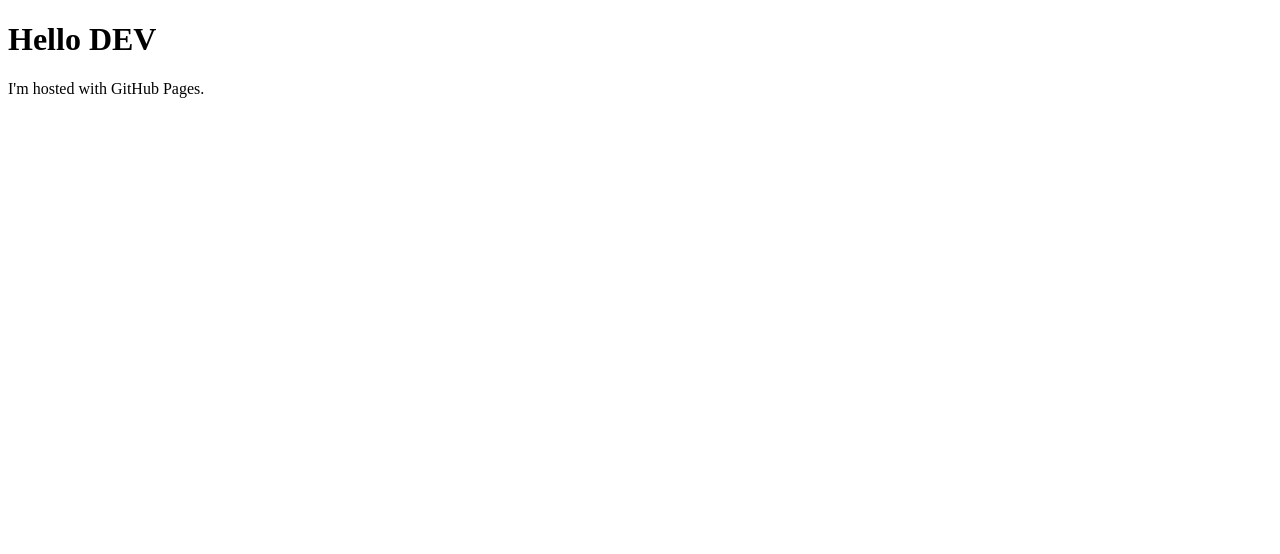
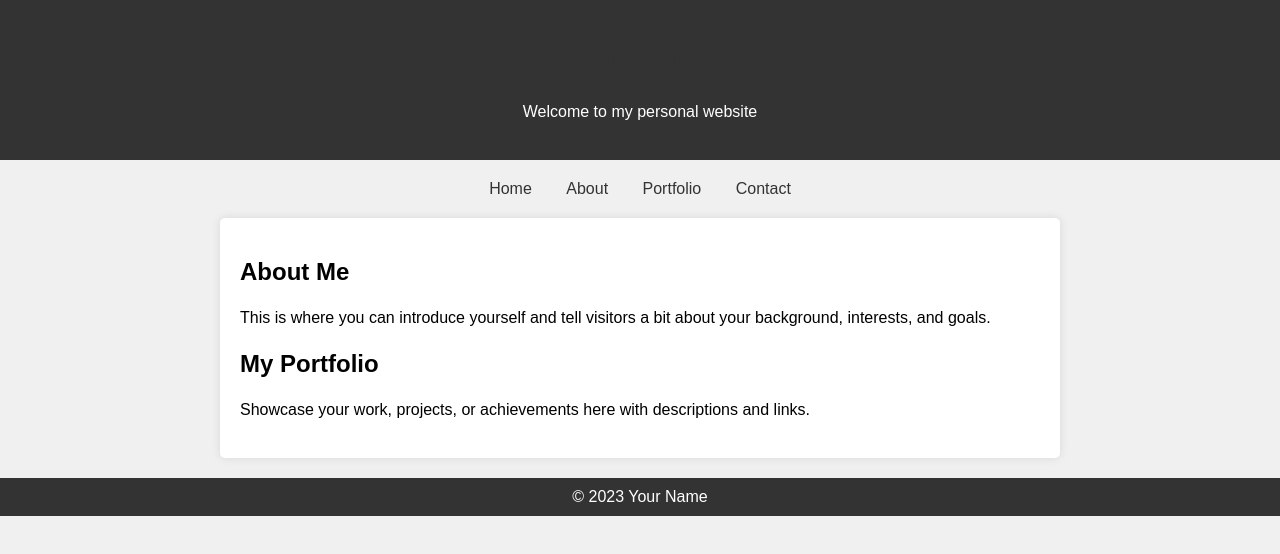
Before and after one commit to cromwellm/DEV, a plain HTML site: page index.html in a window 1280 px wide. Drawn offline with Linux system fonts and the light colour scheme.

Commit message:
Update index.html

```diff
--- a/index.html
+++ b/index.html
@@ -1,9 +1,87 @@
 <!DOCTYPE html>
-<html>
+<html lang="en">
+<head>
+    <meta charset="UTF-8">
+    <meta name="viewport" content="width=device-width, initial-scale=1.0">
+    <title>Your Name - Personal Website</title>
+    <style>
+        body {
+            font-family: Arial, sans-serif;
+            background-color: #f0f0f0;
+            margin: 0;
+            padding: 0;
+        }
 
+        header {
+            background-color: #333;
+            color: #fff;
+            text-align: center;
+            padding: 20px;
+        }
+
+        nav {
+            text-align: center;
+            margin-top: 20px;
+        }
+
+        nav a {
+            text-decoration: none;
+            color: #333;
+            margin: 0 15px;
+        }
+
+        nav a:hover {
+            color: #555;
+        }
+
+        .container {
+            max-width: 800px;
+            margin: 20px auto;
+            padding: 20px;
+            background-color: #fff;
+            border-radius: 5px;
+            box-shadow: 0 0 10px rgba(0, 0, 0, 0.1);
+        }
+
+        h1 {
+            color: #333;
+        }
+
+        p {
+            line-height: 1.5;
+        }
+
+        footer {
+            background-color: #333;
+            color: #fff;
+            text-align: center;
+            padding: 10px 0;
+        }
+    </style>
+</head>
 <body>
-    <h1>Hello DEV</h1>
-    <p>I'm hosted with GitHub Pages.</p>
+    <header>
+        <h1>Your Name</h1>
+        <p>Welcome to my personal website</p>
+    </header>
+
+    <nav>
+        <a href="#">Home</a>
+        <a href="#">About</a>
+        <a href="#">Portfolio</a>
+        <a href="#">Contact</a>
+    </nav>
+
+    <div class="container">
+        <h2>About Me</h2>
+        <p>This is where you can introduce yourself and tell visitors a bit about your background, interests, and goals.</p>
+
+        <h2>My Portfolio</h2>
+        <p>Showcase your work, projects, or achievements here with descriptions and links.</p>
+    </div>
+
+    <footer>
+        &copy; 2023 Your Name
+    </footer>
 </body>
-
 </html>
```
